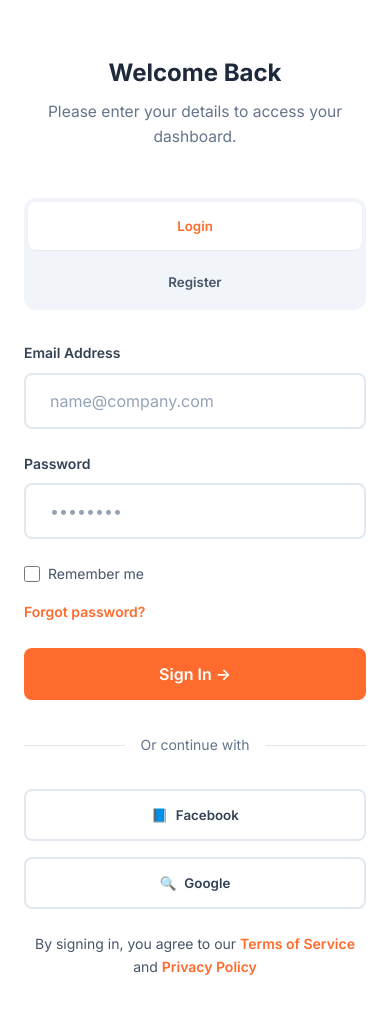
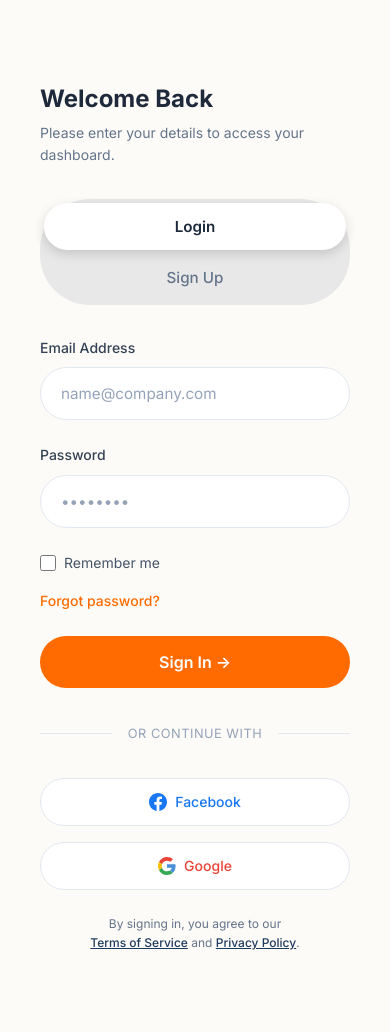
Before and after one commit to CertiCodeIntern/rental_Sample, a PHP site: page / in a window 390 px wide. Run offline with PHP 8.4, Linux system fonts and the light colour scheme; some libraries are stand-ins or nearby versions.

Commit message:
okay na siguro muna to - mac

```diff
--- a/css/styles.css
+++ b/css/styles.css
@@ -6,17 +6,27 @@
    1. CSS VARIABLES & DESIGN TOKENS
    ===================================================== */
 :root {
-    /* Color Palette */
-    --primary-color: #FF6B2C;
-    --primary-hover: #E55A1F;
-    --secondary-color: #1E40AF;
-    --secondary-hover: #1E3A8A;
-    --accent-blue: #3B82F6;
+    /* Color Palette - Reference Image Colors */
+    --primary-color: #FF6B00;           /* Bright Orange */
+    --primary-hover: #E55F00;
+    --primary-light: #FF8533;
+    --secondary-color: #1E3A5F;          /* Dark navy blue */
+    --secondary-hover: #172B4D;
+    --accent-blue: #3B82F6;              /* Blue accent */
     --accent-light: #60A5FA;
 
+    /* Auth Page Specific */
+    --auth-bg-cream: #FDFBF7;            /* Off-white/cream background */
+    --auth-switcher-bg: #E8E8E8;         /* Grey pill background */
+    --auth-switcher-active: #FFFFFF;     /* White active tab */
+
+    /* Social Brand Colors */
+    --facebook-blue: #1877F2;
+    --google-red: #EA4335;
+
     /* Neutrals */
-    --dark-navy: #1E293B;
-    --dark-blue: #0F172A;
+    --dark-navy: #1E3A5F;
+    --dark-blue: #172B4D;
     --gray-50: #F8FAFC;
     --gray-100: #F1F5F9;
     --gray-200: #E2E8F0;
@@ -26,6 +36,7 @@
     --gray-600: #475569;
     --gray-700: #334155;
     --gray-800: #1E293B;
+    --gray-900: #0F172A;
     --white: #FFFFFF;
 
     /* Status Colors */
@@ -45,18 +56,21 @@
     --spacing-lg: 1.5rem;
     --spacing-xl: 2rem;
     --spacing-2xl: 3rem;
+    --spacing-3xl: 4rem;
 
     /* Borders */
     --radius-sm: 0.375rem;
     --radius-md: 0.5rem;
     --radius-lg: 0.75rem;
     --radius-xl: 1rem;
+    --radius-pill: 50px;
 
     /* Shadows */
     --shadow-sm: 0 1px 2px 0 rgba(0, 0, 0, 0.05);
     --shadow-md: 0 4px 6px -1px rgba(0, 0, 0, 0.1), 0 2px 4px -1px rgba(0, 0, 0, 0.06);
     --shadow-lg: 0 10px 15px -3px rgba(0, 0, 0, 0.1), 0 4px 6px -2px rgba(0, 0, 0, 0.05);
     --shadow-xl: 0 20px 25px -5px rgba(0, 0, 0, 0.1), 0 10px 10px -5px rgba(0, 0, 0, 0.04);
+    --shadow-island: 0 4px 12px rgba(0, 0, 0, 0.15);
 
     /* Typography */
     --font-family: 'Inter', -apple-system, BlinkMacSystemFont, 'Segoe UI', sans-serif;
@@ -99,174 +113,206 @@ body {
     height: 100vh;
     display: flex;
     z-index: 9999;
-    background: var(--white);
+    background: var(--dark-navy);
 }
 
-/* Left Panel - Branding */
+/* Left Panel - Background Image with Dark Overlay */
 .auth-left {
     flex: 1;
-    background: linear-gradient(135deg, var(--secondary-color) 0%, var(--dark-navy) 100%);
+    background:
+        /* Dark gradient overlay */
+        linear-gradient(180deg, rgba(30, 58, 95, 0.6) 0%, rgba(23, 43, 77, 0.92) 100%),
+        /* Background image - karaoke/singing people */
+        url('https://images.unsplash.com/photo-1516450360452-9312f5e86fc7?ixlib=rb-4.0.3&auto=format&fit=crop&w=1200&q=80');
+    background-size: cover;
+    background-position: center top;
     display: flex;
-    align-items: center;
-    justify-content: center;
-    padding: var(--spacing-2xl);
+    flex-direction: column;
+    justify-content: flex-end;
+    /* CRUCIAL: Generous padding for breathing room */
+    padding: 60px 50px;
     position: relative;
     overflow: hidden;
 }
 
-.auth-left::before {
-    content: '';
-    position: absolute;
-    top: -50%;
-    right: -50%;
-    width: 200%;
-    height: 200%;
-    background: radial-gradient(circle, rgba(255,255,255,0.1) 0%, transparent 70%);
-    animation: pulse 15s ease-in-out infinite;
-}
-
-@keyframes pulse {
-    0%, 100% { transform: scale(1); }
-    50% { transform: scale(1.1); }
+/* Hide old decorative elements */
+.auth-left::before,
+.auth-left::after,
+.auth-decoration,
+.auth-float-card {
+    display: none;
 }
 
 .auth-left-content {
     max-width: 500px;
     color: var(--white);
     z-index: 1;
-    text-align: center;
+    text-align: left;
 }
 
 .auth-logo {
     display: flex;
     align-items: center;
-    gap: var(--spacing-md);
+    gap: 10px;
     margin-bottom: var(--spacing-xl);
-    justify-content: center;
 }
 
 .auth-logo-icon {
-    width: 48px;
-    height: 48px;
-    background: var(--primary-color);
-    border-radius: var(--radius-lg);
+    width: 38px;
+    height: 38px;
+    background: var(--secondary-color);
+    border-radius: 8px;
     display: flex;
     align-items: center;
     justify-content: center;
-    font-size: 24px;
-    font-weight: 700;
+    font-size: 18px;
     color: var(--white);
 }
 
 .auth-logo-text {
-    font-size: 24px;
-    font-weight: 700;
+    font-size: 18px;
+    font-weight: 600;
+    letter-spacing: -0.3px;
 }
 
 .auth-left h1 {
-    font-size: 2.5rem;
+    font-size: 2.75rem;
     font-weight: 700;
     margin-bottom: var(--spacing-lg);
-    line-height: 1.2;
+    line-height: 1.15;
+    color: var(--white);
 }
 
 .auth-left p {
-    font-size: 1.125rem;
-    opacity: 0.9;
-    line-height: 1.8;
-    margin-bottom: var(--spacing-xl);
+    font-size: 0.95rem;
+    color: rgba(255, 255, 255, 0.8);
+    line-height: 1.7;
+    margin-bottom: var(--spacing-2xl);
+    max-width: 420px;
 }
 
+/* Features - Horizontal badges at bottom */
 .auth-features {
     display: flex;
-    flex-direction: column;
-    gap: var(--spacing-md);
-    text-align: left;
+    flex-direction: row;
+    gap: var(--spacing-xl);
 }
 
 .auth-feature {
     display: flex;
     align-items: center;
-    gap: var(--spacing-md);
-    padding: var(--spacing-md);
-    background: rgba(255, 255, 255, 0.1);
-    border-radius: var(--radius-md);
-    backdrop-filter: blur(10px);
+    gap: 10px;
+    padding: 0;
+    background: transparent;
+    border: none;
 }
 
 .auth-feature-icon {
-    width: 24px;
-    height: 24px;
-    background: var(--primary-color);
+    width: 22px;
+    height: 22px;
+    background: transparent;
     border-radius: 50%;
+    border: 2px solid rgba(255, 255, 255, 0.7);
     display: flex;
     align-items: center;
     justify-content: center;
     flex-shrink: 0;
-    font-size: 12px;
+    font-size: 10px;
+    color: var(--white);
 }
 
-/* Right Panel - Form */
+.auth-feature span:last-child {
+    color: rgba(255, 255, 255, 0.9);
+    font-weight: 400;
+    font-size: 0.9rem;
+}
+
+/* =====================================================
+   RIGHT PANEL - Off-White/Cream Background
+   ===================================================== */
 .auth-right {
     flex: 1;
     display: flex;
     align-items: center;
     justify-content: center;
-    padding: var(--spacing-2xl);
-    background: var(--white);
+    padding: var(--spacing-3xl);
+    background: var(--auth-bg-cream);
+    position: relative;
+}
+
+.auth-right::before {
+    display: none;
 }
 
 .auth-card {
     width: 100%;
-    max-width: 480px;
+    max-width: 400px;
+    background: transparent;
+    border: none;
+    border-radius: 0;
+    padding: 0;
+    box-shadow: none;
+    position: relative;
+    z-index: 1;
 }
 
 .auth-header {
-    text-align: center;
-    margin-bottom: var(--spacing-2xl);
+    text-align: left;
+    margin-bottom: var(--spacing-xl);
 }
 
 .auth-header h2 {
-    font-size: 1.875rem;
+    font-size: 1.5rem;
     font-weight: 700;
     color: var(--gray-800);
-    margin-bottom: var(--spacing-sm);
+    margin-bottom: var(--spacing-xs);
 }
 
 .auth-header p {
     color: var(--gray-500);
-    font-size: 0.975rem;
+    font-size: 0.875rem;
 }
 
+/* =====================================================
+   ISLAND SEGMENTED CONTROL (Pill Switcher)
+   Grey pill container with floating white active tab
+   ===================================================== */
 .auth-tabs {
     display: flex;
-    gap: var(--spacing-sm);
+    gap: 4px;
     margin-bottom: var(--spacing-xl);
-    background: var(--gray-100);
-    padding: var(--spacing-xs);
-    border-radius: var(--radius-lg);
+    background: var(--auth-switcher-bg);
+    padding: 4px;
+    border-radius: var(--radius-pill);
+    border: none;
+    position: relative;
 }
 
 .auth-tab {
     flex: 1;
-    padding: var(--spacing-md) var(--spacing-lg);
+    padding: 14px var(--spacing-xl);
     border: none;
     background: transparent;
-    color: var(--gray-600);
-    font-weight: 600;
-    border-radius: var(--radius-md);
+    color: var(--gray-500);
+    font-weight: 500;
+    border-radius: calc(var(--radius-pill) - 4px);
     cursor: pointer;
-    transition: all 0.3s ease;
+    transition: all 0.25s ease;
+    font-size: 0.95rem;
+    position: relative;
+    z-index: 1;
 }
 
-.auth-tab:hover {
-    color: var(--gray-800);
+.auth-tab:hover:not(.active) {
+    color: var(--gray-700);
 }
 
+/* Active tab - White floating "island" effect */
 .auth-tab.active {
-    background: var(--white);
-    color: var(--primary-color);
-    box-shadow: var(--shadow-sm);
+    background: var(--auth-switcher-active);
+    color: var(--gray-800);
+    font-weight: 600;
+    box-shadow: var(--shadow-island);
 }
 
 .auth-form-group {
@@ -276,25 +322,27 @@ body {
 .auth-form-group label {
     display: block;
     margin-bottom: var(--spacing-sm);
-    font-weight: 600;
+    font-weight: 500;
     color: var(--gray-700);
     font-size: 0.875rem;
 }
 
+/* Pill-shaped inputs with ample padding */
 .auth-form-group input {
     width: 100%;
-    padding: var(--spacing-md) var(--spacing-lg);
-    border: 2px solid var(--gray-200);
-    border-radius: var(--radius-md);
-    font-size: 1rem;
-    transition: all 0.3s ease;
+    padding: 16px 20px;
+    border: 1px solid var(--gray-200);
+    border-radius: var(--radius-pill);
+    font-size: 0.95rem;
+    transition: all 0.2s ease;
     background: var(--white);
+    color: var(--gray-800);
 }
 
 .auth-form-group input:focus {
     outline: none;
     border-color: var(--primary-color);
-    box-shadow: 0 0 0 3px rgba(255, 107, 44, 0.1);
+    box-shadow: 0 0 0 3px rgba(255, 107, 0, 0.1);
 }
 
 .auth-form-group input::placeholder {
@@ -320,30 +368,33 @@ body {
 .auth-remember input[type="checkbox"] {
     width: 16px;
     height: 16px;
-    accent-color: var(--primary-color);
+    accent-color: var(--secondary-color);
+    border: 1px solid var(--gray-300);
 }
 
 .auth-remember a {
     color: var(--primary-color);
     text-decoration: none;
-    font-weight: 600;
+    font-weight: 500;
+    transition: color 0.2s ease;
 }
 
 .auth-remember a:hover {
     text-decoration: underline;
 }
 
+/* Orange Sign In button - Pill-shaped with lift on hover */
 .auth-btn {
     width: 100%;
-    padding: var(--spacing-md) var(--spacing-lg);
+    padding: 16px var(--spacing-xl);
     background: var(--primary-color);
     color: var(--white);
     border: none;
-    border-radius: var(--radius-md);
+    border-radius: var(--radius-pill);
     font-size: 1rem;
     font-weight: 600;
     cursor: pointer;
-    transition: all 0.3s ease;
+    transition: all 0.25s ease;
     margin-bottom: var(--spacing-md);
     display: flex;
     align-items: center;
@@ -353,12 +404,13 @@ body {
 
 .auth-btn:hover {
     background: var(--primary-hover);
-    transform: translateY(-1px);
-    box-shadow: var(--shadow-md);
+    transform: translateY(-2px);
+    box-shadow: 0 8px 20px rgba(255, 107, 0, 0.35);
 }
 
 .auth-btn:active {
     transform: translateY(0);
+    box-shadow: 0 4px 12px rgba(255, 107, 0, 0.25);
 }
 
 .auth-divider {
@@ -378,11 +430,13 @@ body {
 }
 
 .auth-divider span {
-    background: var(--white);
+    background: var(--auth-bg-cream);
     padding: 0 var(--spacing-md);
-    color: var(--gray-500);
-    font-size: 0.875rem;
+    color: var(--gray-400);
+    font-size: 0.8rem;
     position: relative;
+    text-transform: uppercase;
+    letter-spacing: 0.5px;
 }
 
 .auth-social {
@@ -391,25 +445,56 @@ body {
     margin-bottom: var(--spacing-lg);
 }
 
+/* Social buttons with brand colors */
 .auth-social-btn {
     flex: 1;
-    padding: var(--spacing-md);
+    padding: 14px var(--spacing-md);
     background: var(--white);
-    border: 2px solid var(--gray-200);
-    border-radius: var(--radius-md);
+    border: 1px solid var(--gray-200);
+    border-radius: var(--radius-pill);
     cursor: pointer;
-    transition: all 0.3s ease;
+    transition: all 0.2s ease;
     display: flex;
     align-items: center;
     justify-content: center;
     gap: var(--spacing-sm);
-    font-weight: 600;
+    font-weight: 500;
+    font-size: 0.875rem;
     color: var(--gray-700);
 }
 
 .auth-social-btn:hover {
     border-color: var(--gray-300);
     background: var(--gray-50);
+    transform: translateY(-1px);
+    box-shadow: 0 4px 12px rgba(0, 0, 0, 0.08);
+}
+
+/* Facebook button styling */
+.auth-social-btn.facebook-btn {
+    color: var(--facebook-blue);
+}
+
+.auth-social-btn.facebook-btn:hover {
+    background: rgba(24, 119, 242, 0.05);
+    border-color: var(--facebook-blue);
+}
+
+/* Google button styling */
+.auth-social-btn.google-btn {
+    color: var(--google-red);
+}
+
+.auth-social-btn.google-btn:hover {
+    background: rgba(234, 67, 53, 0.05);
+    border-color: var(--google-red);
+}
+
+/* Social button icons */
+.auth-social-btn svg {
+    width: 18px;
+    height: 18px;
+    flex-shrink: 0;
 }
 
 .auth-message {
@@ -433,18 +518,19 @@ body {
 .auth-footer {
     text-align: center;
     margin-top: var(--spacing-lg);
-    color: var(--gray-600);
-    font-size: 0.875rem;
+    color: var(--gray-500);
+    font-size: 0.75rem;
+    line-height: 1.6;
 }
 
 .auth-footer a {
-    color: var(--primary-color);
-    text-decoration: none;
-    font-weight: 600;
+    color: var(--secondary-color);
+    text-decoration: underline;
+    font-weight: 500;
 }
 
 .auth-footer a:hover {
-    text-decoration: underline;
+    color: var(--secondary-hover);
 }
 
 /* =====================================================
@@ -1057,6 +1143,11 @@ body {
 
     .auth-right {
         padding: var(--spacing-lg);
+        min-height: 100vh;
+    }
+
+    .auth-card {
+        padding: var(--spacing-md);
     }
 
     .auth-header h2 {
--- a/index.html
+++ b/index.html
@@ -23,22 +23,22 @@
          AUTHENTICATION SECTION
          ===================================================== -->
     <div id="auth-section" class="auth-section">
-        <!-- Left Panel - Branding -->
+        <!-- Left Panel - Branding with Background Image -->
         <div class="auth-left">
             <div class="auth-left-content">
                 <div class="auth-logo">
-                    <div class="auth-logo-icon">🎤</div>
+                    <div class="auth-logo-icon">❝</div>
                     <div class="auth-logo-text">CertiCode</div>
                 </div>
                 <h1>Manage Your<br>Videoke Beats.</h1>
                 <p>The all-in-one platform for your Videoke rental business. Track equipment, manage bookings, and grow your revenue effortlessly.</p>
                 <div class="auth-features">
                     <div class="auth-feature">
-                        <div class="auth-feature-icon">✓</div>
+                        <div class="auth-feature-icon">◉</div>
                         <span>Real-time Tracking</span>
                     </div>
                     <div class="auth-feature">
-                        <div class="auth-feature-icon">✓</div>
+                        <div class="auth-feature-icon">◉</div>
                         <span>Automated Billing</span>
                     </div>
                 </div>
@@ -55,7 +55,7 @@
 
                 <div class="auth-tabs">
                     <button type="button" class="auth-tab active" id="login-tab">Login</button>
-                    <button type="button" class="auth-tab" id="register-tab">Register</button>
+                    <button type="button" class="auth-tab" id="register-tab">Sign Up</button>
                 </div>
 
                 <!-- Login Form -->
@@ -75,18 +75,20 @@
                         </label>
                         <a href="#">Forgot password?</a>
                     </div>
-                    <button type="button" class="auth-btn" id="login-btn">Sign In →</button>
+                    <button type="button" class="auth-btn" id="login-btn">Sign In  →</button>
 
                     <div class="auth-divider">
                         <span>Or continue with</span>
                     </div>
 
                     <div class="auth-social">
-                        <button type="button" class="auth-social-btn">
-                            <span>📘</span> Facebook
+                        <button type="button" class="auth-social-btn facebook-btn">
+                            <svg viewBox="0 0 24 24" fill="currentColor"><path d="M24 12.073c0-6.627-5.373-12-12-12s-12 5.373-12 12c0 5.99 4.388 10.954 10.125 11.854v-8.385H7.078v-3.47h3.047V9.43c0-3.007 1.792-4.669 4.533-4.669 1.312 0 2.686.235 2.686.235v2.953H15.83c-1.491 0-1.956.925-1.956 1.874v2.25h3.328l-.532 3.47h-2.796v8.385C19.612 23.027 24 18.062 24 12.073z"/></svg>
+                            Facebook
                         </button>
-                        <button type="button" class="auth-social-btn">
-                            <span>🔍</span> Google
+                        <button type="button" class="auth-social-btn google-btn">
+                            <svg viewBox="0 0 24 24"><path fill="#EA4335" d="M5.266 9.765A7.077 7.077 0 0 1 12 4.909c1.69 0 3.218.6 4.418 1.582L19.91 3C17.782 1.145 15.055 0 12 0 7.27 0 3.198 2.698 1.24 6.65l4.026 3.115Z"/><path fill="#34A853" d="M16.04 18.013c-1.09.703-2.474 1.078-4.04 1.078a7.077 7.077 0 0 1-6.723-4.823l-4.04 3.067A11.965 11.965 0 0 0 12 24c2.933 0 5.735-1.043 7.834-3l-3.793-2.987Z"/><path fill="#4A90D9" d="M19.834 21c2.195-2.048 3.62-5.096 3.62-9 0-.71-.109-1.473-.272-2.182H12v4.637h6.436c-.317 1.559-1.17 2.766-2.395 3.558L19.834 21Z"/><path fill="#FBBC05" d="M5.277 14.268A7.12 7.12 0 0 1 4.909 12c0-.782.125-1.533.357-2.235L1.24 6.65A11.934 11.934 0 0 0 0 12c0 1.92.445 3.73 1.237 5.335l4.04-3.067Z"/></svg>
+                            Google
                         </button>
                     </div>
                 </div>
@@ -101,18 +103,20 @@
                         <label for="register-password">Password</label>
                         <input type="password" id="register-password" placeholder="••••••••">
                     </div>
-                    <button type="button" class="auth-btn" id="register-btn">Get Started →</button>
+                    <button type="button" class="auth-btn" id="register-btn">Get Started  →</button>
 
                     <div class="auth-divider">
                         <span>Or continue with</span>
                     </div>
 
                     <div class="auth-social">
-                        <button type="button" class="auth-social-btn">
-                            <span>📘</span> Facebook
+                        <button type="button" class="auth-social-btn facebook-btn">
+                            <svg viewBox="0 0 24 24" fill="currentColor"><path d="M24 12.073c0-6.627-5.373-12-12-12s-12 5.373-12 12c0 5.99 4.388 10.954 10.125 11.854v-8.385H7.078v-3.47h3.047V9.43c0-3.007 1.792-4.669 4.533-4.669 1.312 0 2.686.235 2.686.235v2.953H15.83c-1.491 0-1.956.925-1.956 1.874v2.25h3.328l-.532 3.47h-2.796v8.385C19.612 23.027 24 18.062 24 12.073z"/></svg>
+                            Facebook
                         </button>
-                        <button type="button" class="auth-social-btn">
-                            <span>🔍</span> Google
+                        <button type="button" class="auth-social-btn google-btn">
+                            <svg viewBox="0 0 24 24"><path fill="#EA4335" d="M5.266 9.765A7.077 7.077 0 0 1 12 4.909c1.69 0 3.218.6 4.418 1.582L19.91 3C17.782 1.145 15.055 0 12 0 7.27 0 3.198 2.698 1.24 6.65l4.026 3.115Z"/><path fill="#34A853" d="M16.04 18.013c-1.09.703-2.474 1.078-4.04 1.078a7.077 7.077 0 0 1-6.723-4.823l-4.04 3.067A11.965 11.965 0 0 0 12 24c2.933 0 5.735-1.043 7.834-3l-3.793-2.987Z"/><path fill="#4A90D9" d="M19.834 21c2.195-2.048 3.62-5.096 3.62-9 0-.71-.109-1.473-.272-2.182H12v4.637h6.436c-.317 1.559-1.17 2.766-2.395 3.558L19.834 21Z"/><path fill="#FBBC05" d="M5.277 14.268A7.12 7.12 0 0 1 4.909 12c0-.782.125-1.533.357-2.235L1.24 6.65A11.934 11.934 0 0 0 0 12c0 1.92.445 3.73 1.237 5.335l4.04-3.067Z"/></svg>
+                            Google
                         </button>
                     </div>
                 </div>
@@ -120,8 +124,8 @@
                 <div id="auth-message" class="auth-message hidden"></div>
 
                 <div class="auth-footer">
-                    By signing in, you agree to our
-                    <a href="#">Terms of Service</a> and <a href="#">Privacy Policy</a>
+                    By signing in, you agree to our<br>
+                    <a href="#">Terms of Service</a> and <a href="#">Privacy Policy</a>.
                 </div>
             </div>
         </div>
```
Also changed, not shown: reference/login_page.png (added), reference/register_page.png (added).
